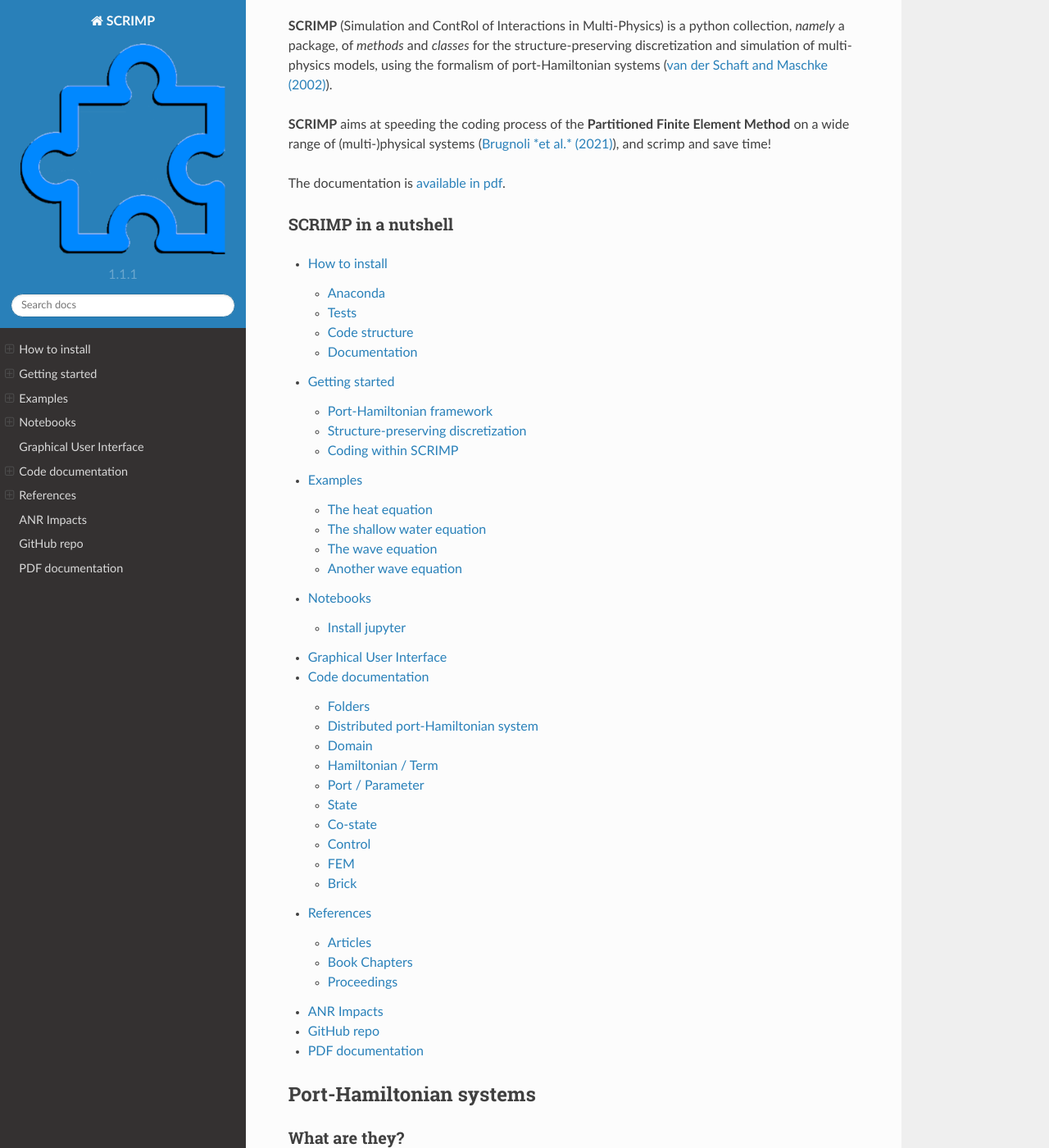
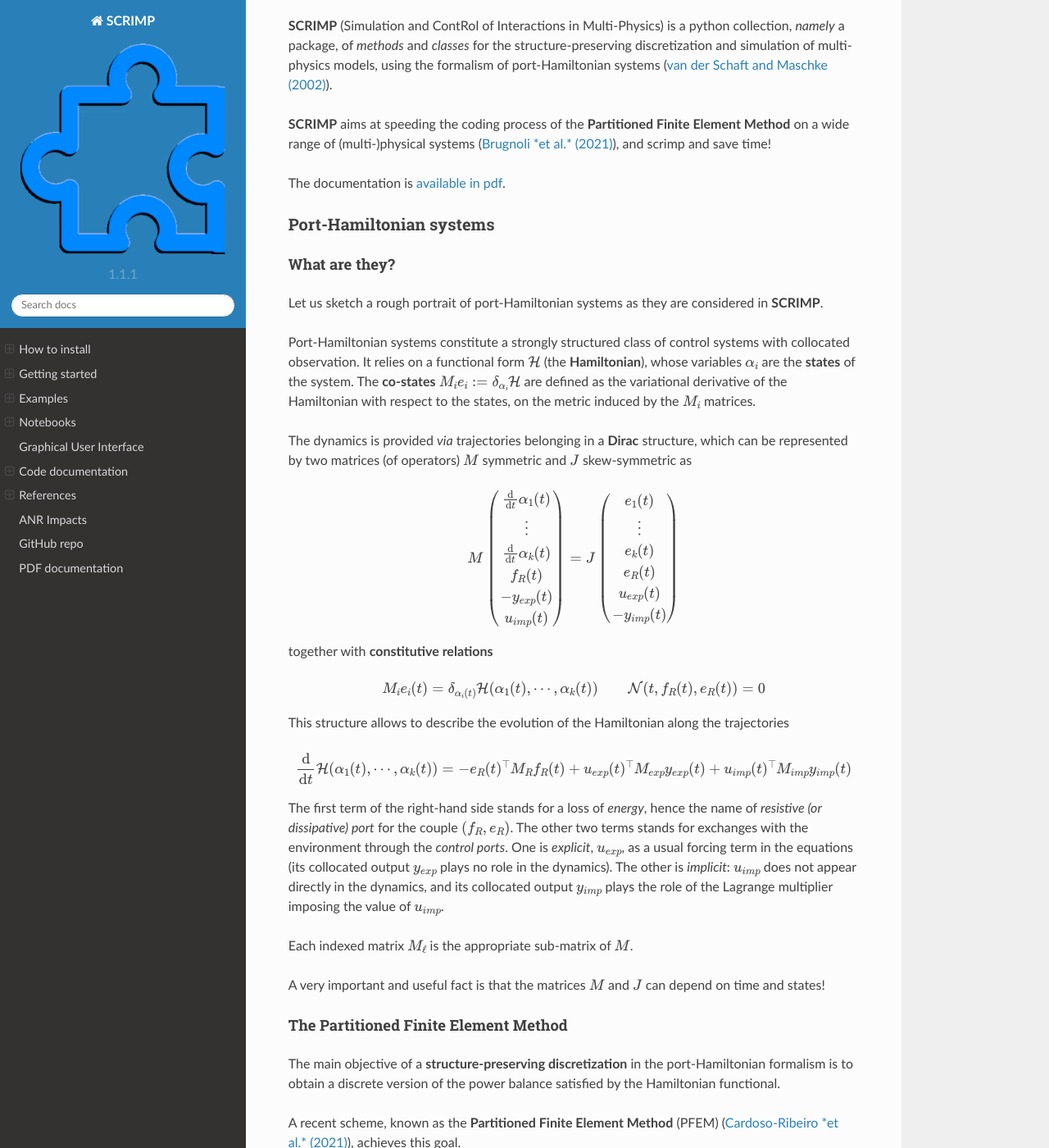
Before and after one commit to g-haine/scrimp, a Sphinx documentation site: the page built from docs/source/index.rst, in a window 1280 px wide and 1400 px high, scrolled down 444 px. Shown: the whole window at 82% size. Built offline with Sphinx 7.4.7 and the Read the Docs theme 2.0.0, drawn with Linux system fonts in a browser that asks for light colours; some of the changed text lies outside the part shown.

Commit message:
Doc update

```diff
--- a/docs/source/index.rst
+++ b/docs/source/index.rst
@@ -25,29 +25,11 @@ What is SCRIMP?
 
 The documentation is `available in pdf <https://g-haine.github.io/scrimp/latex/scrimp.pdf>`_.
 
-SCRIMP in a nutshell
-====================
-
-.. toctree::
-    :maxdepth: 2
-
-    install
-    started
-    examples
-    notebooks
-    GUI
-    scrimp
-    References <biblio>
-    ANR Impacts <https://impacts.ens2m.fr/>
-    GitHub repo <https://github.com/g-haine/scrimp>
-    PDF documentation <https://g-haine.github.io/scrimp/latex/scrimp.pdf>
-
-************************
 Port-Hamiltonian systems
-************************
+========================
 
 What are they?
-==============
+--------------
 
 Let us sketch a rough portrait of port-Hamiltonian systems as they are considered in **SCRIMP**.
 
@@ -83,7 +65,7 @@ Each indexed matrix :math:`M_\ell` is the appropriate sub-matrix of :math:`M`.
 A very important and useful fact is that the matrices :math:`M` and :math:`J` can depend on time and states!
 
 The Partitioned Finite Element Method
-=====================================
+-------------------------------------
 
 The main objective of a **structure-preserving discretization** in the port-Hamiltonian formalism is to obtain a discrete version of the power balance satisfied by the Hamiltonian functional.
 
@@ -95,9 +77,8 @@ The strategy follows three steps, inspired by the Mixed Finite Element Method fo
 * integrate by parts a **partition** of the state (such that *the control appears*); and
 * project on finite element spaces.
 
-*****************
 Coding philosophy
-*****************
+=================
 
 **SCRIMP** assumes that the final user is not familiar with numerical simulations. The aim is to facilitate the first step from modelisation to simulation by sticking as much as possible to the port-Hamiltonian framework, getting rid of coding issues.
 
```
Also changed, not shown: other parts of docs/source/index.rst (+18 -0 lines).
